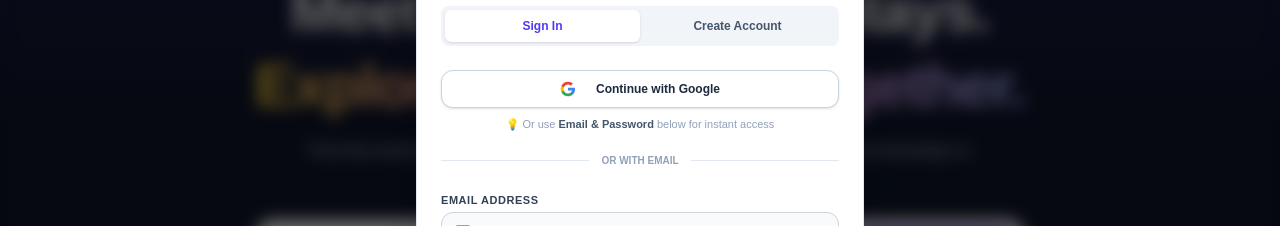
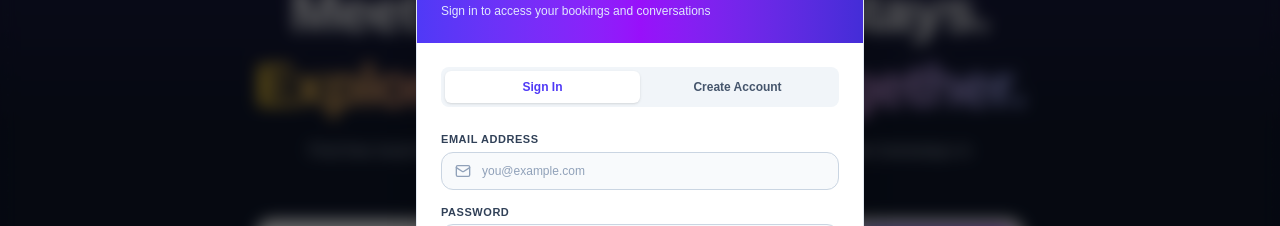
Before and after one commit to Techguybaba/roammeet, a Next.js app: page / in a window 1280 px wide. Both pictures are taken after a click on the button "Log In". Shown: the part 226-452 px from the top of the page. Built offline with nearby package versions, Linux system fonts and the light colour scheme; no server answers; the database is empty.

Commit message:
feat: streamline auth modal to direct email and password registration

```diff
--- a/src/components/auth/AuthModal.tsx
+++ b/src/components/auth/AuthModal.tsx
@@ -2,7 +2,7 @@
 
 import React, { useState } from "react";
 import { X, Mail, Lock, User, AlertCircle, ArrowRight, CheckCircle2, Sparkles } from "lucide-react";
-import { signInWithEmail, signUpWithEmail, signInWithGoogle } from "@/lib/supabase";
+import { signInWithEmail, signUpWithEmail } from "@/lib/supabase";
 import { useApp } from "@/context/AppContext";
 
 interface AuthModalProps {
@@ -58,18 +58,6 @@ export function AuthModal({ isOpen, onClose, contextMessage }: AuthModalProps) {
       const msg = err instanceof Error ? err.message : "An error occurred during authentication.";
       setError(msg);
     } finally {
-      setLoading(false);
-    }
-  };
-
-  const handleGoogleSignIn = async () => {
-    try {
-      setLoading(true);
-      setError(null);
-      await signInWithGoogle();
-    } catch (err) {
-      const msg = err instanceof Error ? err.message : "Google sign-in is not yet enabled in your Supabase dashboard.";
-      setError(msg);
       setLoading(false);
     }
   };
@@ -136,44 +124,6 @@ export function AuthModal({ isOpen, onClose, contextMessage }: AuthModalProps) {
             </button>
           </div>
 
-          {/* 1-Click Google Sign-In */}
-          <button
-            type="button"
-            onClick={handleGoogleSignIn}
-            disabled={loading}
-            className="w-full flex items-center justify-center gap-3 py-2.5 px-4 rounded-xl border border-slate-300 dark:border-slate-700 bg-white dark:bg-slate-800 hover:bg-slate-50 dark:hover:bg-slate-750 text-slate-800 dark:text-white text-xs font-bold transition-all shadow-sm mb-4"
-          >
-            <svg className="w-4 h-4 mr-2" viewBox="0 0 24 24">
-              <path
-                fill="#4285F4"
-                d="M22.56 12.25c0-.78-.07-1.53-.2-2.25H12v4.26h5.92c-.26 1.37-1.04 2.53-2.21 3.31v2.77h3.57c2.08-1.92 3.28-4.74 3.28-8.09z"
-              />
-              <path
-                fill="#34A853"
-                d="M12 23c2.97 0 5.46-.98 7.28-2.66l-3.57-2.77c-.98.66-2.23 1.06-3.71 1.06-2.86 0-5.29-1.93-6.16-4.53H2.18v2.84C3.99 20.53 7.7 23 12 23z"
-              />
-              <path
-                fill="#FBBC05"
-                d="M5.84 14.09c-.22-.66-.35-1.36-.35-2.09s.13-1.43.35-2.09V7.06H2.18C1.43 8.55 1 10.22 1 12s.43 3.45 1.18 4.94l2.85-2.22.81-.63z"
-              />
-              <path
-                fill="#EA4335"
-                d="M12 5.38c1.62 0 3.06.56 4.21 1.64l3.15-3.15C17.45 2.09 14.97 1 12 1 7.7 1 3.99 3.47 2.18 7.06l3.66 2.84c.87-2.6 3.3-4.52 6.16-4.52z"
-              />
-            </svg>
-            <span>Continue with Google</span>
-          </button>
-          <p className="text-[11px] text-center text-slate-400 dark:text-slate-500 mb-3 -mt-2">
-            💡 Or use <strong className="text-slate-600 dark:text-slate-300">Email & Password</strong> below for instant access
-          </p>
-
-          <div className="relative flex py-2 items-center mb-4">
-            <div className="flex-grow border-t border-slate-200 dark:border-slate-800"></div>
-            <span className="flex-shrink mx-3 text-[10px] uppercase font-bold text-slate-400">
-              or with email
-            </span>
-            <div className="flex-grow border-t border-slate-200 dark:border-slate-800"></div>
-          </div>
 
           {/* Error Message */}
           {error && (
```
